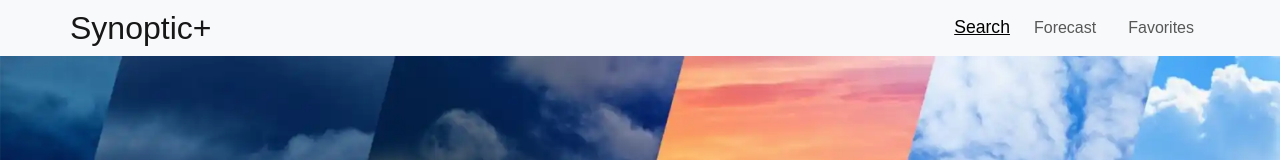
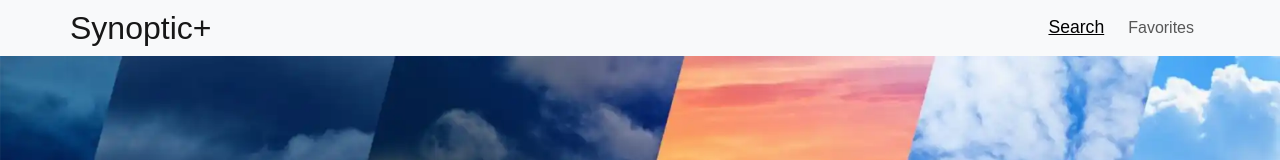
Before and after one commit to MaDKnighT404/TestWork631, a Next.js app: page / in a window 1280 px wide. Shown: the top 160 px of the page. Built offline with nearby package versions, Linux system fonts and the light colour scheme.

Commit message:
refactor: remove spaces and change variables

```diff
--- a/modules/Header/components/Navigation.tsx
+++ b/modules/Header/components/Navigation.tsx
@@ -1,17 +1,24 @@
 "use client";
 
 import Link from "next/link";
+
+import { useWeatherForecastStore } from "@/modules/WeatherForecast/store";
 
 import { useActiveRoute } from "../hooks/useActiveRoute";
 import { NAVIGATIONS_ROUTES } from "../constants";
 
 export default function Navigation() {
   const { checkIsActive } = useActiveRoute();
+  const { weatherForecastData } = useWeatherForecastStore();
+
+  const filteredRoutes = weatherForecastData
+    ? NAVIGATIONS_ROUTES
+    : NAVIGATIONS_ROUTES.filter(({ path }) => path !== "/forecast");
 
   return (
     <div className="collapse navbar-collapse" id="navbarSupportedContent">
       <ul className="navbar-nav ms-auto">
-        {NAVIGATIONS_ROUTES.map(({ path, label }) => (
+        {filteredRoutes.map(({ path, label }) => (
           <li key={path} className="nav-item mx-2">
             <Link className={`nav-link text-center${checkIsActive(path)}`} href={path}>
               {label}
--- a/modules/SearchCityForecast/SearchCityForecast.tsx
+++ b/modules/SearchCityForecast/SearchCityForecast.tsx
@@ -1,7 +1,6 @@
 "use client";
 
-import { useWeatherForecastStore } from "../WeatherForecast/Store";
-
+import { useWeatherForecastStore } from "../WeatherForecast/store";
 import { useWeatherData } from "./hooks/useWeatherData";
 
 export default function SearchCityForecast() {
--- a/modules/SearchCityForecast/hooks/useWeatherData.ts
+++ b/modules/SearchCityForecast/hooks/useWeatherData.ts
@@ -1,7 +1,6 @@
 import { useState } from "react";
 
 import { fetchWeatherData } from "../api/weatherApi";
-
 import { validateCityName } from "../utils/validators";
 
 export const useWeatherData = () => {
--- a/modules/SearchCityForecast/utils/validators.ts
+++ b/modules/SearchCityForecast/utils/validators.ts
@@ -1,7 +1,5 @@
 const CITY_NAME_REGEX = /^[a-zA-Zа-яА-ЯёЁ\s\-']+$/;
-
 const MIN_CITY_NAME_LENGTH = 2;
-
 const MAX_CITY_NAME_LENGTH = 85;
 
 export const validateCityName = (cityName: string): { isValid: boolean; errorMessage?: string } => {
--- a/modules/WeatherForecast/constants/index.ts
+++ b/modules/WeatherForecast/constants/index.ts
@@ -1,5 +1,5 @@
 export const FORECAST_CONSTANTS = {
   START_INDEX: 0,
-  HOURS_12_COUNT: 4,
+  HOURS_12_COUNT: 5,
   DAILY_INDICES: [0, 8, 16, 24, 32, 40],
 };
```
